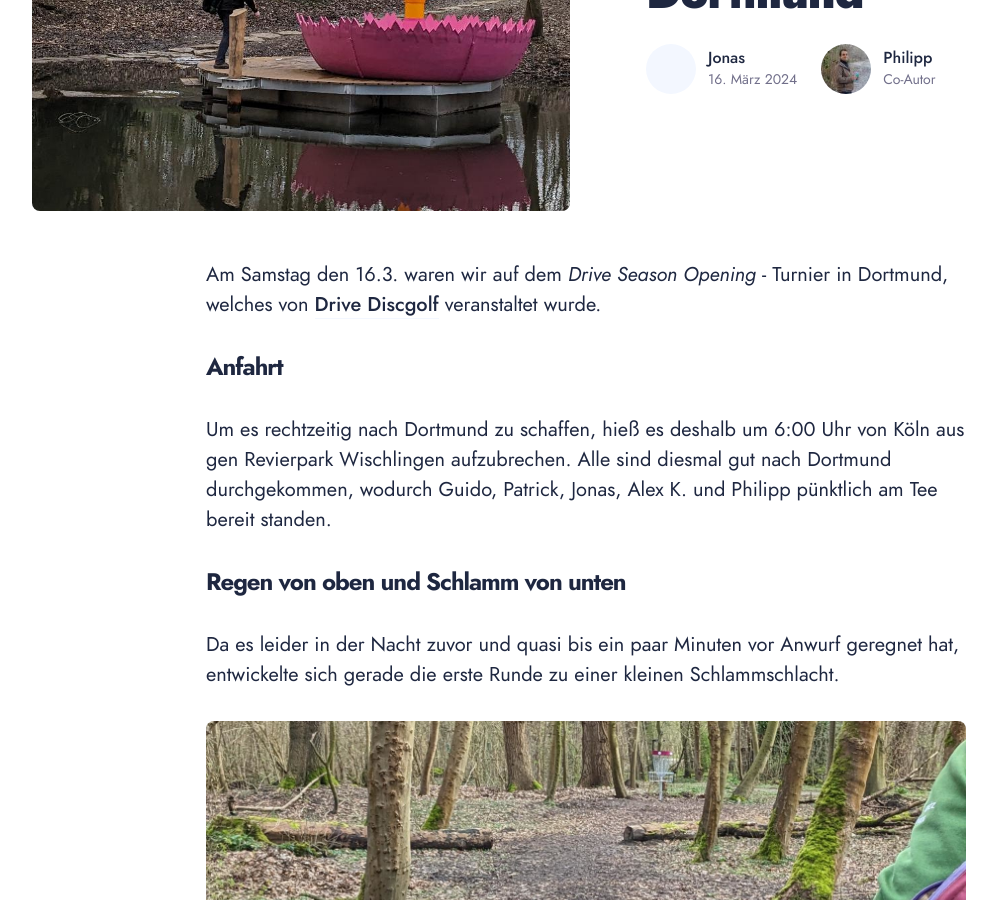
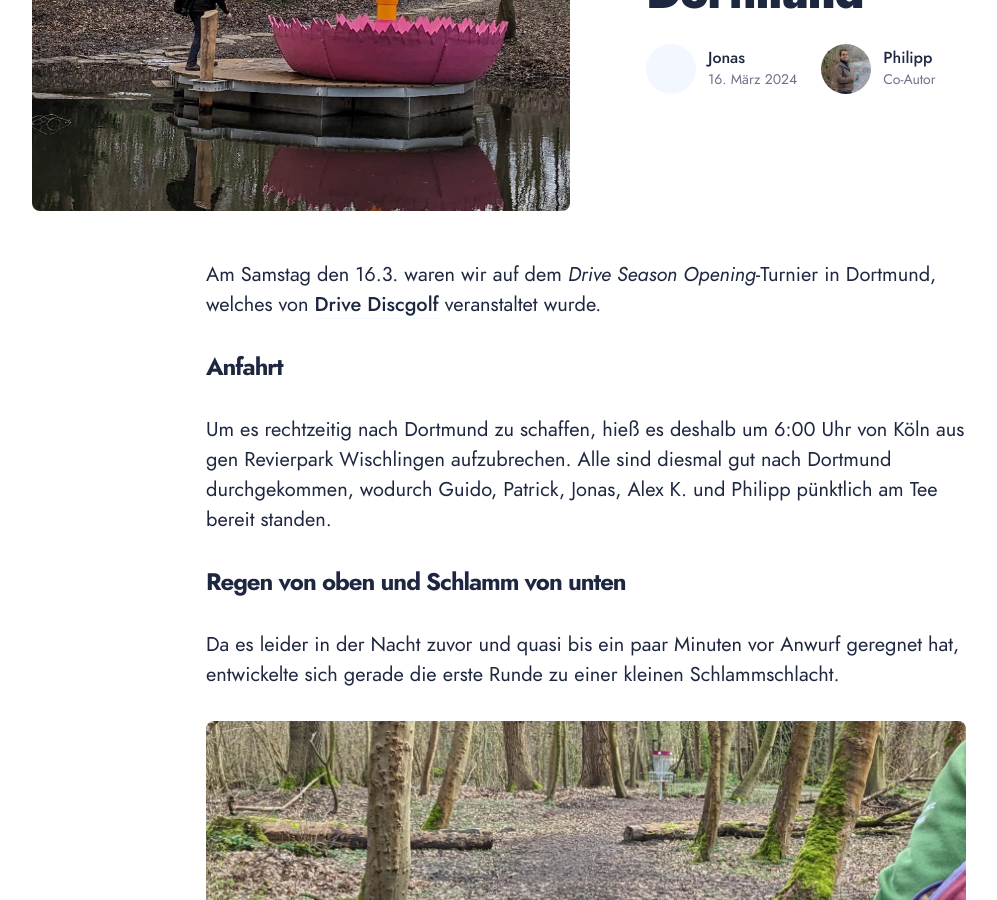
Before and after one commit to maxgreive/syndikat-web, a Jekyll site: the page built from _posts/2024-03-16-dortmund-season-opening.md, in a window 1280 px wide and 900 px high, scrolled down 393 px. Shown: the whole window, without its empty margins (54-1051 px from the left). Built offline with Jekyll 4.4.1, drawn with Linux system fonts in a browser that asks for light colours; some web fonts are replaced.

Commit message:
adjust images

```diff
--- a/_posts/2024-03-16-dortmund-season-opening.md
+++ b/_posts/2024-03-16-dortmund-season-opening.md
@@ -1,16 +1,15 @@
 ---
 layout: post
-title: "Season Opening in Dortmund"
-image: /assets/images/posts/24_driveopen_blume.jpeg
-thumbnail: /assets/images/posts/thumbnails/24_driveopen_blume.jpeg
+title: Season Opening in Dortmund
+image: /assets/images/posts/24_driveopen_blume.jpg
+thumbnail: /assets/images/posts/thumbnails/24_driveopen_blume.jpg
 tags: turniere
 author:
   - jonas
   - philipp
 ---
 
-Am Samstag den 16.3. waren wir auf dem *Drive Season Opening* -
-Turnier in Dortmund, welches von [Drive Discgolf](https://www.drivediscgolf.de) veranstaltet wurde.
+Am Samstag den 16.3. waren wir auf dem *Drive Season Opening*-Turnier in Dortmund, welches von [Drive Discgolf](https://www.drivediscgolf.de) veranstaltet wurde.
 
 ### Anfahrt
 Um es rechtzeitig nach Dortmund zu schaffen, hieß es deshalb um 6:00 Uhr von Köln aus gen Revierpark Wischlingen aufzubrechen.
@@ -19,7 +18,7 @@ Alle sind diesmal gut nach Dortmund durchgekommen, wodurch Guido, Patrick, Jonas
 ### Regen von oben und Schlamm von unten
 Da es leider in der Nacht zuvor und quasi bis ein paar Minuten vor Anwurf geregnet hat, entwickelte sich gerade die erste Runde zu einer kleinen Schlammschlacht.
 
-![Schlamm](/assets/images/posts/24_driveopen_schlamm.jpeg)
+![Schlamm](/assets/images/posts/24_driveopen_schlamm.jpg)
 
 Nach ein paar Stunden war aber auch die Sonne zu sehen und auch hier war wieder zu spüren, dass der Frühlingsanfang nicht mehr lange auf sich warten lässt.
 
@@ -27,7 +26,7 @@ Nach ein paar Stunden war aber auch die Sonne zu sehen und auch hier war wieder
 
 Nach der ersten Runde gab es eine kleine Stärkung durch Drive Discgolf und wir konnten uns im gut sortiertem Scheibenladen umsehen. Der Einkauf viel umso leichter, da das Playerpack einen Gutschein von [Drive Discgolf](https://www.drivediscgolf.de) enthielt.
 
-![Balancieren über den See](/assets/images/posts/24_drive_see.jpeg)
+![Balancieren über den See](/assets/images/posts/24_drive_see.jpg)
 
 Die zweite Runde ließ dann nicht lange auf sich warten und nach 18 weiteren Bahnen war das Turnier dann auch schon zu Ende.
 Die Ergebnisse könnt ihr auf [der Website der PDGA](https://www.pdga.com/tour/event/78800) einsehen.
```
Also changed, not shown: assets/images/posts/24_drive_see.jpg (renamed from assets/images/posts/24_drive_see.jpeg), assets/images/posts/24_driveopen_blume.jpeg (deleted), assets/images/posts/24_driveopen_blume.jpg (added), assets/images/posts/24_driveopen_schlamm.jpg (renamed from assets/images/posts/24_driveopen_schlamm.jpeg), assets/images/posts/thumbnails/24_driveopen_blume.jpeg (deleted), assets/images/posts/thumbnails/24_driveopen_blume.jpg (added).
